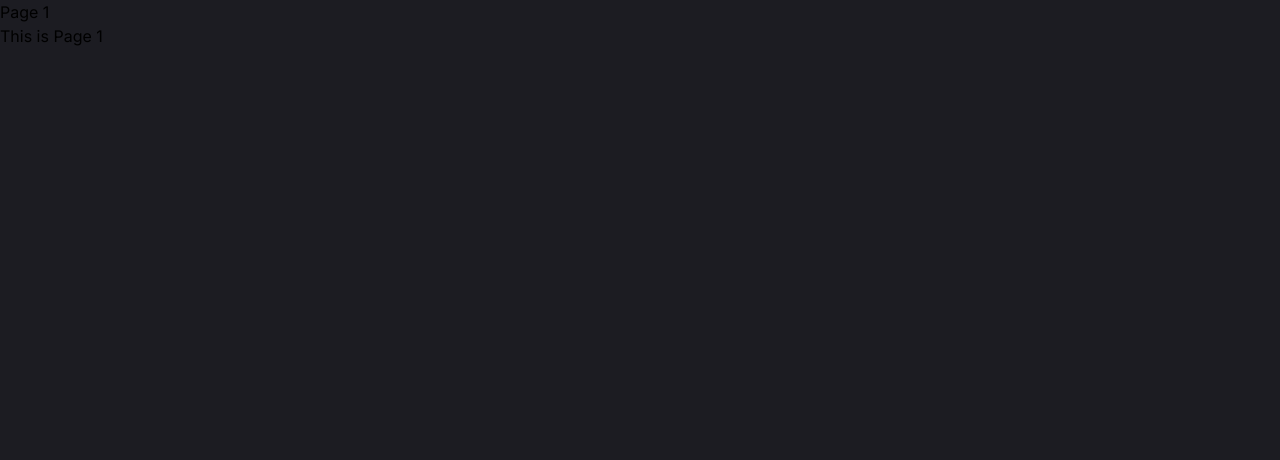
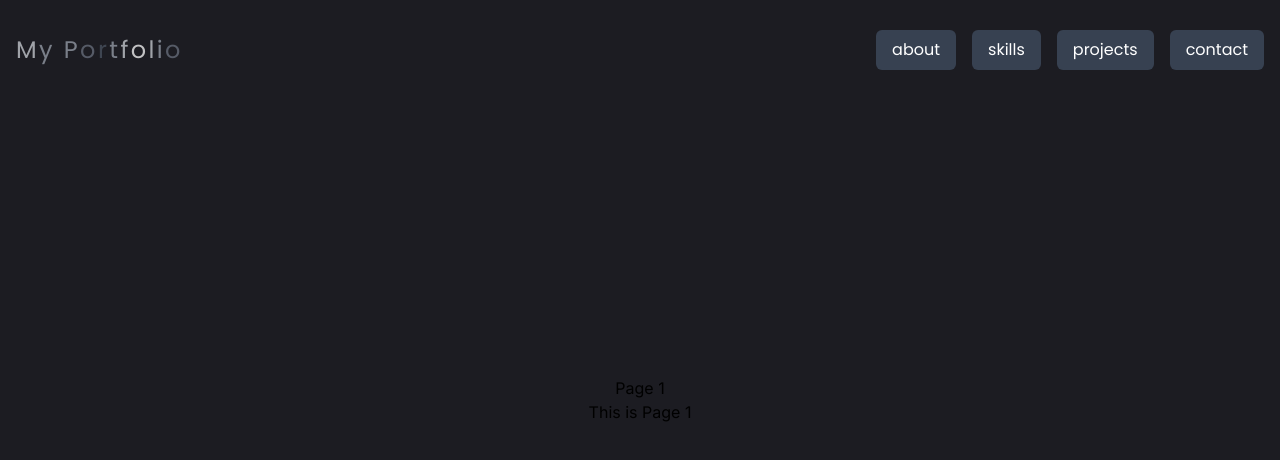
Before and after one commit to sslsoo/portfolio, a Next.js app: page /portfolio/about in a window 1280 px wide. Shown: the top 460 px of the page. Built offline with nearby package versions, Linux system fonts and the light colour scheme.

Commit message:
헤더 수정

```diff
--- a/src/app/about/page.tsx
+++ b/src/app/about/page.tsx
@@ -1,11 +1,15 @@
 
 import React from 'react';
+import Header from '../../components/Header';
 
 const about: React.FC = () => {
   return (
     <div>
+      <Header />
+      <main>
       <h1>Page 1</h1>
       <p>This is Page 1</p>
+      </main>
     </div>
   );
 };
--- a/src/app/contact/page.tsx
+++ b/src/app/contact/page.tsx
@@ -1,11 +1,15 @@
 
 import React from 'react';
+import Header from '../../components/Header';
 
 const contact: React.FC = () => {
   return (
     <div>
+      <Header />
+      <main>
       <h1>Page 2</h1>
       <p>This is Page 2</p>
+      </main>
     </div>
   );
 };
--- a/src/app/projects/page.tsx
+++ b/src/app/projects/page.tsx
@@ -1,11 +1,15 @@
 
 import React from 'react';
+import Header from '../../components/Header';
 
 const projects: React.FC = () => {
   return (
     <div>
+      <Header />
+      <main>
       <h1>Page 3</h1>
       <p>This is Page 3</p>
+      </main>
     </div>
   );
 };
--- a/src/app/skills/page.tsx
+++ b/src/app/skills/page.tsx
@@ -1,11 +1,15 @@
 
 import React from 'react';
+import Header from '../../components/Header';
 
 const skills: React.FC = () => {
   return (
     <div>
+      <Header />
+      <main>
       <h1>Page 4</h1>
       <p>This is Page 4</p>
+      </main>
     </div>
   );
 };
--- a/src/components/Header.tsx
+++ b/src/components/Header.tsx
@@ -1,4 +1,6 @@
-import React from 'react';
+"use client"
+import React, { useEffect, useState } from 'react';
+import { usePathname, useRouter } from 'next/navigation';
 import "../style/globals.css";
 import styles from '../style/Header.module.css';
 import Link from 'next/link';
@@ -7,6 +9,15 @@ import { Poppins } from 'next/font/google';
 const poppins = Poppins({ weight: '400', subsets: ['latin'] });
 
 const Header: React.FC = () => {
+  const router = useRouter();
+  const pathname = usePathname();
+
+  const linkClassName = (path: string) => {
+    console.log(pathname);
+    console.log(path);
+    return `bg-gray-700 text-white px-4 py-2 rounded-md hover:bg-gray-600 transition-colors duration-300 ${pathname === path ? 'text-blue-500' : ''}`;
+  };
+
   return (
     <header className={`${styles.header} `}>
       <div className="container mx-auto p-4 flex justify-between items-center">
@@ -25,16 +36,16 @@ const Header: React.FC = () => {
           <span className="text-gray-500">o</span>
         </div>
         <div className={`flex space-x-4 ${poppins.className}`}>
-          <Link href="/about" className="bg-gray-700 text-white px-4 py-2 rounded-md hover:bg-gray-600">
+          <Link href="/about" className={linkClassName('/about')}>
               about
           </Link>
-          <Link href="/skills" className="bg-gray-700 text-white px-4 py-2 rounded-md hover:bg-gray-600">
+          <Link href="/skills" className={linkClassName('/skills')}>
               skills
           </Link>
-          <Link href="/projects" className="bg-gray-700 text-white px-4 py-2 rounded-md hover:bg-gray-600">
+          <Link href="/projects" className={linkClassName('/projects')}>
               projects
           </Link>
-          <Link href="/contact" className="bg-gray-700 text-white px-4 py-2 rounded-md hover:bg-gray-600">
+          <Link href="/contact" className={linkClassName('/contact')}>
               contact
           </Link>
         </div>
```
